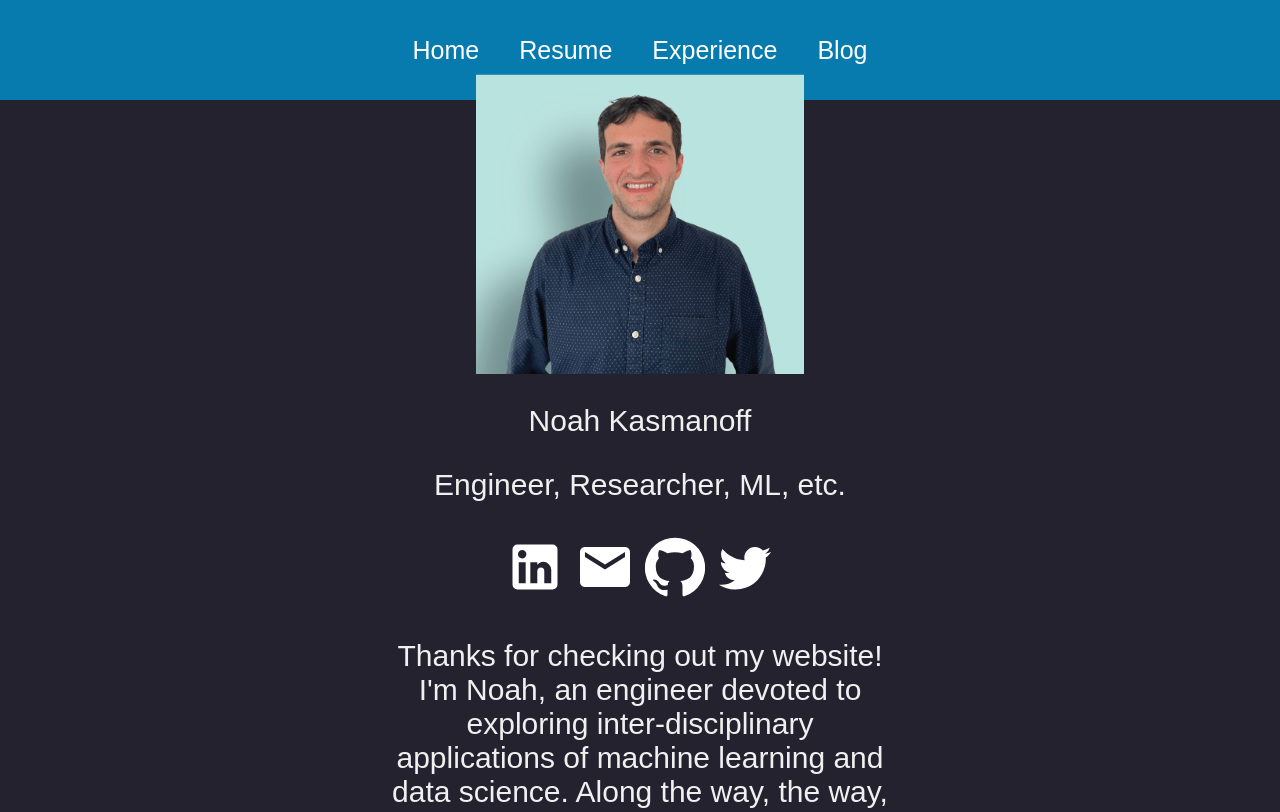
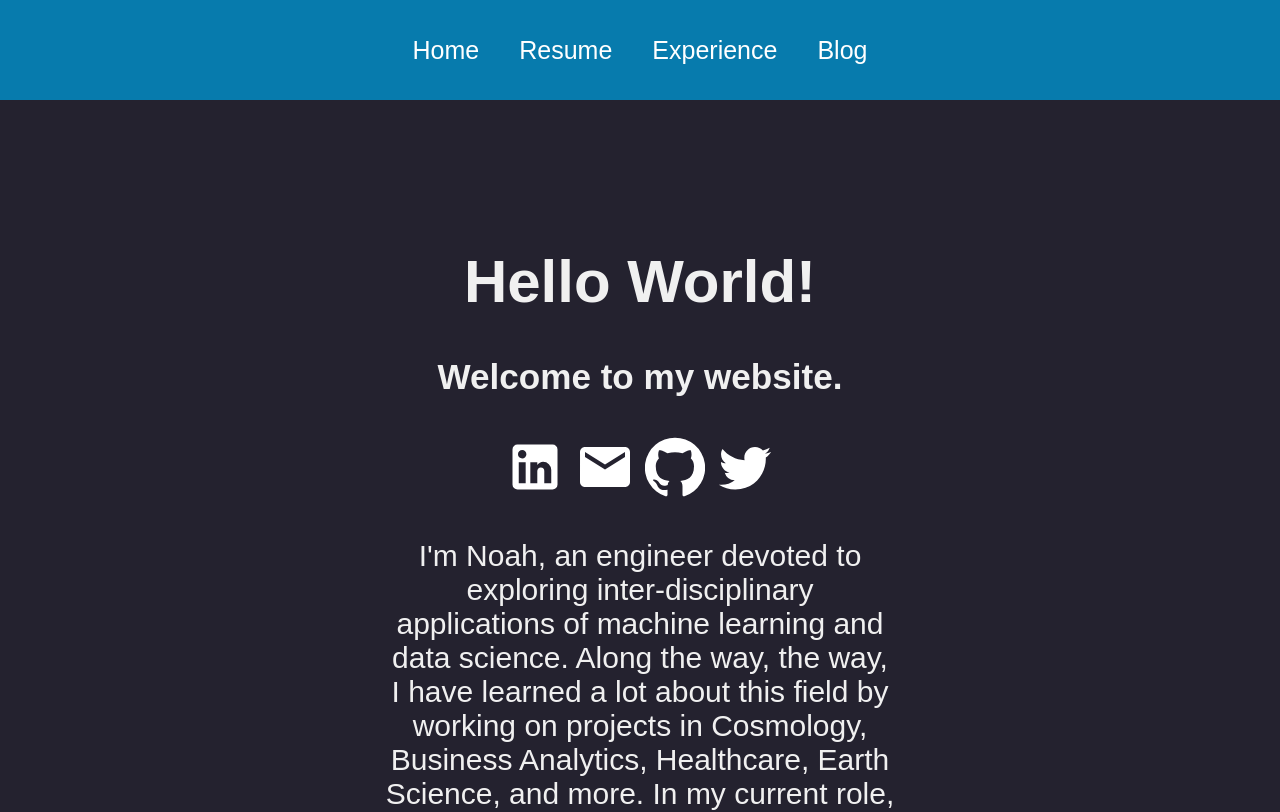
Before and after one commit to nkasmanoff/nkasmanoff.github.io, a React (Create React App) app: page / in a window 1280 px wide. Shown: the top 812 px of the page. Built offline with nearby package versions, Linux system fonts and the light colour scheme.

Commit message:
cleaned up website

```diff
--- a/src/pages/Home.js
+++ b/src/pages/Home.js
@@ -11,12 +11,14 @@ function Home() {
   return (
     <div className="home">
       <div className="about">
-      <img src={Headshot} alt="me!" className="headshot"/>
+
+
+
+
         <div className="prompt">
-          <p>Noah Kasmanoff</p>
-          <p>
-							Engineer, Researcher, ML, etc. <br/>
-						</p>
+          <h1>Hello World!</h1>
+          <h3>Welcome to my website.</h3>
+
           <Link href="https://www.linkedin.com/in/noahkasmanoff/"  target="_blank" >
                  <LinkedInIcon/>
               </Link>
@@ -30,7 +32,7 @@ function Home() {
               <Link href="https://twitter.com/noahpunintended"  target="_blank" >
                  <TwitterIcon/>
               </Link>
-              <p> Thanks for checking out my website! I'm Noah, an engineer devoted to exploring inter-disciplinary applications of machine learning and data science.
+              <p> I'm Noah, an engineer devoted to exploring inter-disciplinary applications of machine learning and data science.
 										 Along the way, the way, I have learned a lot about this field by working on projects in Cosmology, Business Analytics, Healthcare, Earth Science, and more.
 										In my current role, I serve as a Full Stack / Machine Learning Engineer for a leading fintech start-up, <a href="https://dwightfunding.com/"  color="red">Dwight Funding</a>.
               </p>
--- a/src/styles/Home.css
+++ b/src/styles/Home.css
@@ -7,7 +7,8 @@
 
   .headshot{
 
-    height: calc(50vh - 100px);
+    display: flex;
+
   }
   .about {
     width: 100%;
```
